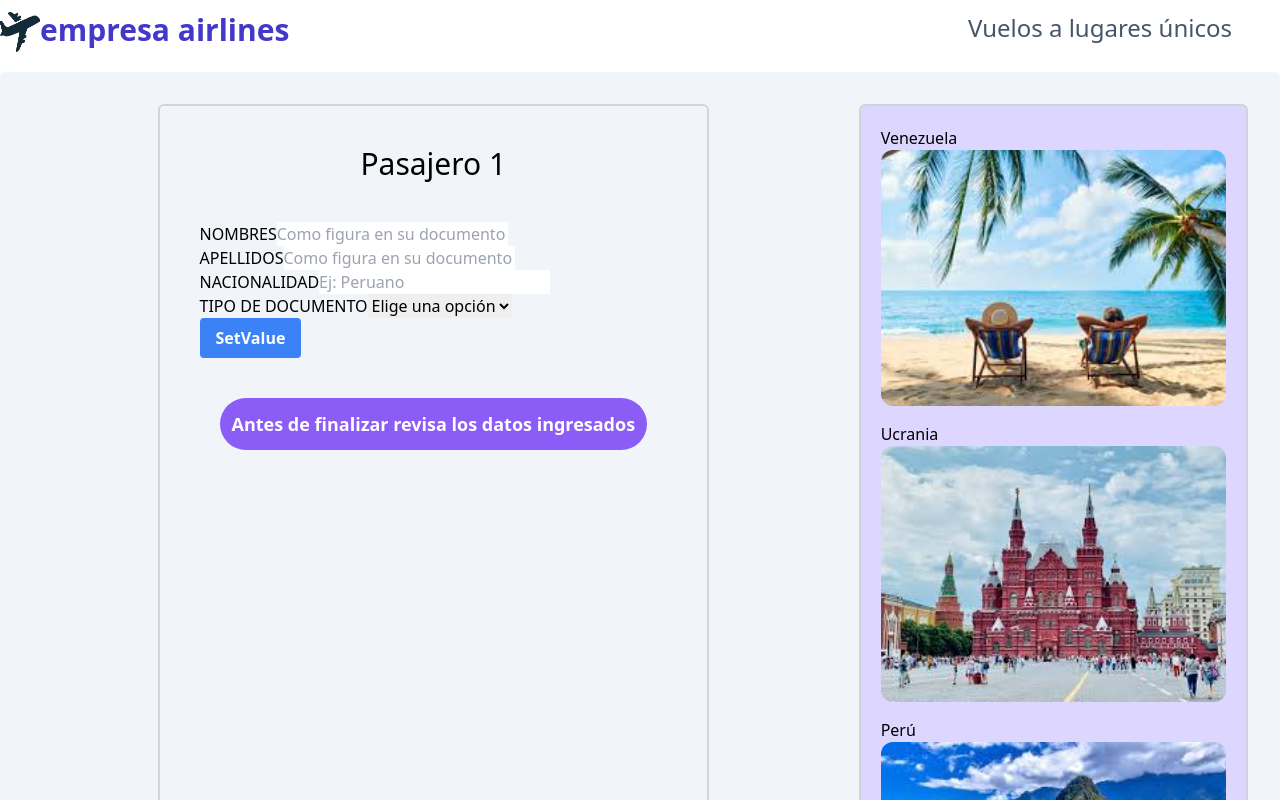
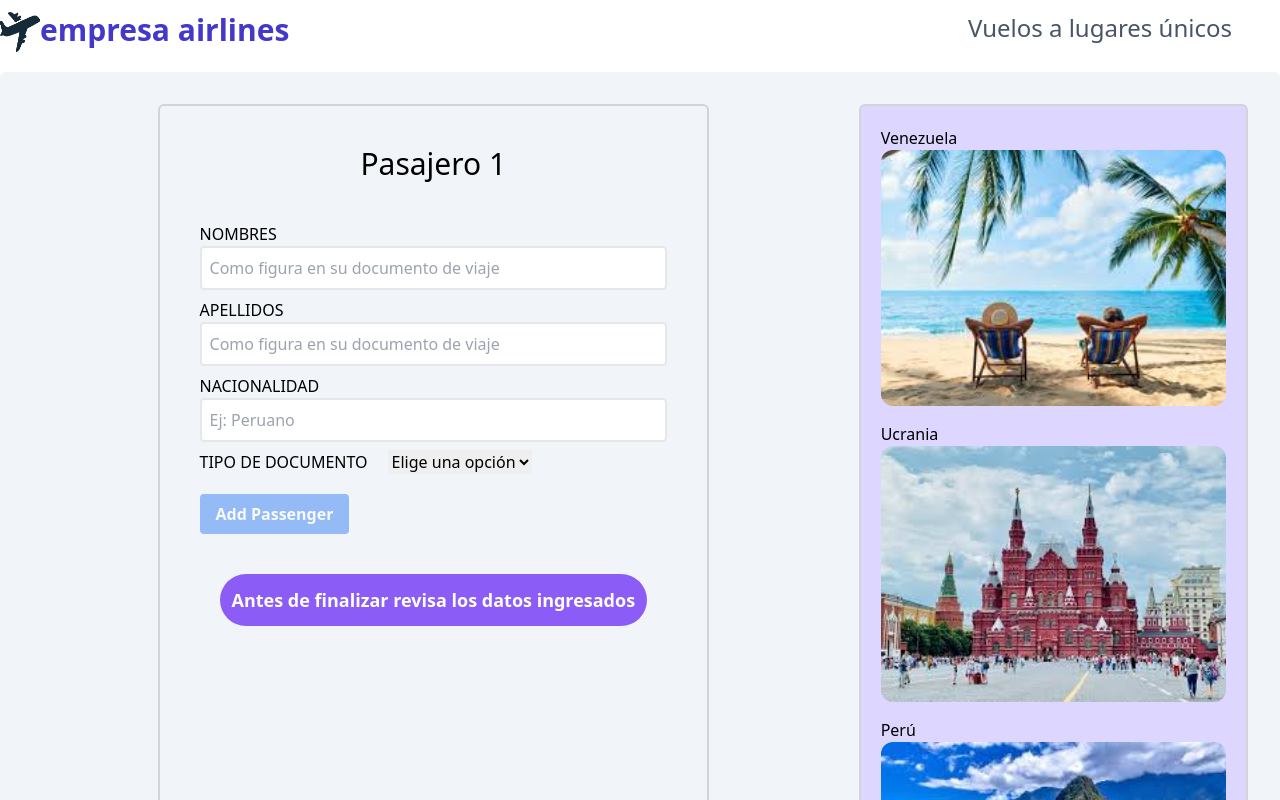
Before and after one commit to hpuentej/Empresa_Airlines-Formulario, a React (Vite) app: page /form in a window 1280 px wide. Shown: the top 800 px of the page. Built offline with nearby package versions, Linux system fonts and the light colour scheme.

Commit message:
agregando mas caracteristicas al form

```diff
--- a/src/views/form/childrens/data.tsx
+++ b/src/views/form/childrens/data.tsx
@@ -1,7 +1,6 @@
 import { useForm } from "react-hook-form";
 import { usePassengerStore } from "../../../zustand/formStore";
 import { shallow } from "zustand/shallow";
-import { useEffect } from "react";
 
 enum Document {
   DNI = "DNI",
@@ -30,7 +29,7 @@ const Data = () => {
   const documentType = watch("tipoDocumento")
   const numeroDocumento = watch("numeroDocumento")
 
-  const isValid = nombres && apellidos && nacionalidad && documentType && numeroDocumento
+  const isValid = nombres && apellidos && nacionalidad && documentType && numeroDocumento && !errors.nombres && !errors.apellidos && !errors.nacionalidad && !errors.tipoDocumento && !errors.numeroDocumento ? true : false
 
   // Zustand methods
   const { count, clients } = usePassengerStore((state) => ({
@@ -38,14 +37,16 @@ const Data = () => {
     clients: state.clients
   }), shallow);
 
+  const addClient = usePassengerStore((state) => state.addClient)
+
   return (
     <>
       <form onSubmit={onSubmit} className="mb-10">
-        <div>
-          {/* <h1>{clients[0].nombres}</h1> */}
-          {/* <h1>{count}</h1> */}
+        <div className="flex flex-col mb-2">
           <label>NOMBRES</label>
-          <input placeholder="Como figura en su documento de viaje"
+          <input
+            className="border-2 rounded p-2 focus:outline-none focus:bg-white focus:border-violet-500"
+            placeholder="Como figura en su documento de viaje"
             {...register("nombres", {
               required: true,
               maxLength: 28,
@@ -57,9 +58,11 @@ const Data = () => {
             { errors.nombres?.type === "pattern" && <h1 className="text-red-500">Ingresa un nombre válido</h1>
           }
         </div>
-        <div>
+        <div className="flex flex-col mb-2">
           <label>APELLIDOS</label>
-          <input placeholder="Como figura en su documento de viaje"
+          <input
+            className="border-2 rounded p-2 focus:outline-none focus:bg-white focus:border-violet-500"
+            placeholder="Como figura en su documento de viaje"
             {...register("apellidos", {
               required: true,
               maxLength: 28,
@@ -71,9 +74,11 @@ const Data = () => {
             { errors.apellidos?.type === "pattern" && <h1 className="text-red-500">Ingresa un apellido válido</h1>
           }
         </div>
-        <div>
+        <div className="flex flex-col mb-2">
           <label>NACIONALIDAD</label>
-          <input placeholder="Ej: Peruano"
+          <input
+            className="border-2 rounded p-2 focus:outline-none focus:bg-white focus:border-violet-500"
+            placeholder="Ej: Peruano"
             {...register("nacionalidad", {
               required: true,
               maxLength: 30,
@@ -85,8 +90,8 @@ const Data = () => {
             { errors.nacionalidad?.type === "pattern" && <h1 className="text-red-500">Ingresa una nacionalidad válida</h1>}
         </div>
 
-        <div>
-          <label>TIPO DE DOCUMENTO</label>
+        <div className="flex mb-5">
+          <label className="mr-5">TIPO DE DOCUMENTO</label>
           <select {...register("tipoDocumento")}>
             <option value="">Elige una opción</option>
             <option value="DNI">DNI</option>
@@ -95,27 +100,33 @@ const Data = () => {
           </select>
         </div>
         <div>
-          { documentType === "DNI" && <div>
-            <label>NÚMERO DE DNI</label>
-            <input {...register("numeroDocumento",
+          { documentType === "DNI" && <div className="mb-5">
+            <label className="mr-5 self-center">NÚMERO DE DNI</label>
+            <input
+              className="border-2 rounded p-2 focus:outline-none focus:bg-white focus:border-violet-500"
+              {...register("numeroDocumento",
               { required: true, maxLength: 8, pattern: /^[0-9]{1,8}$/ })} maxLength={8}/>
               { errors.numeroDocumento?.type === "required" && <h1 className="text-red-500">El número de DNI es requerido</h1>}
               { errors.numeroDocumento?.type === "maxLength" && <h1 className="text-red-500">El número de DNI debe tener como máximo 8 caracteres</h1>}
               { errors.numeroDocumento?.type === "pattern" && <h1 className="text-red-500">Ingresa un número de DNI válido</h1>}
           </div>}
 
-          { documentType === "CE" && <div>
-            <label>NÚMERO DE CE</label>
-            <input {...register("numeroDocumento",
+          { documentType === "CE" && <div className="mb-5">
+            <label className="mr-5 self-center">NÚMERO DE CE</label>
+            <input
+              className="border-2 rounded p-2 focus:outline-none focus:bg-white focus:border-violet-500"
+              {...register("numeroDocumento",
               { required: true, maxLength: 9, pattern: /^[0-9A-Za-z]{1,9}$/ })} maxLength={9}/>
               { errors.numeroDocumento?.type === "required" && <h1 className="text-red-500">El número de CE es requerido</h1>}
               { errors.numeroDocumento?.type === "maxLength" && <h1 className="text-red-500">El número de CE debe tener como máximo 9 caracteres</h1>}
               { errors.numeroDocumento?.type === "pattern" && <h1 className="text-red-500">Ingresa un número de CE válido</h1>}
           </div>}
 
-          { documentType === "passport" && <div>
-            <label>NÚMERO DE PASAPORTE</label>
-            <input {...register("numeroDocumento",
+          { documentType === "passport" && <div className="mb-5">
+            <label className="mr-5 self-center">NÚMERO DE PASAPORTE</label>
+            <input
+              className="border-2 rounded p-2 focus:outline-none focus:bg-white focus:border-violet-500"
+              {...register("numeroDocumento",
               { required: true, maxLength: 9, pattern: /^[0-9]{1,9}$/ })} maxLength={9}/>
               { errors.numeroDocumento?.type === "required" && <h1 className="text-red-500">El número de pasaporte es requerido</h1>}
               { errors.numeroDocumento?.type === "maxLength" && <h1 className="text-red-500">El número de pasaporte debe tener como máximo 9 caracteres</h1>}
@@ -123,16 +134,19 @@ const Data = () => {
           </div> }
 
         </div>
+        <div>
           <button type="submit"
-          className="bg-blue-500 hover:bg-blue-700 text-white font-bold py-2 px-4 rounded"
+            className={`bg-blue-500 hover:bg-blue-700 text-white font-bold py-2 px-4 rounded
+            ${isValid ? '' : 'opacity-50 cursor-not-allowed'}`}
             disabled= {!isValid}
             onClick={() => {
               const client =  getValues()
-            console.log(client)
+              clients.length < 4 ? addClient(client) : alert("Solo se pueden agregar 4 pasajeros")
             }}
           >
-          SetValue
+            Add Passenger
           </button >
+        </div>
       </form>
     </>
   )
--- a/src/zustand/formStore.ts
+++ b/src/zustand/formStore.ts
@@ -9,26 +9,20 @@ interface formState {
     apellidos: string;
     nacionalidad: string;
     tipoDocumento: string;
-    numeroDocumento: string;
+    numeroDocumento: string | number;
   }[];
   increment: () => void;
   decrement: () => void;
   toggle: () => void;
+  addClient: (client: { nombres: string; apellidos: string; nacionalidad: string; tipoDocumento: string; numeroDocumento:string | number; }) => void;
+
 }
 
 export const usePassengerStore = create<formState>((set, get) => ({
   count: 1,
   passengers: 1,
   visibility: false,
-  clients: [
-    {
-      nombres: "Alex",
-      apellidos: "Tito",
-      nacionalidad: "",
-      tipoDocumento: "",
-      numeroDocumento: "",
-    },
-  ],
+  clients: [],
   increment: () =>
     set((state) => {
       return { ...state, count: get().count + 1 };
@@ -40,4 +34,7 @@ export const usePassengerStore = create<formState>((set, get) => ({
       visibility: !get().visibility,
       passengers: get().count,
     })),
+  addClient: (client) => set((state) => ({ ...state, clients: [...get().clients, client]}))
+
+
 }));
```
Lines whose indentation alone changed are shown as unchanged.
